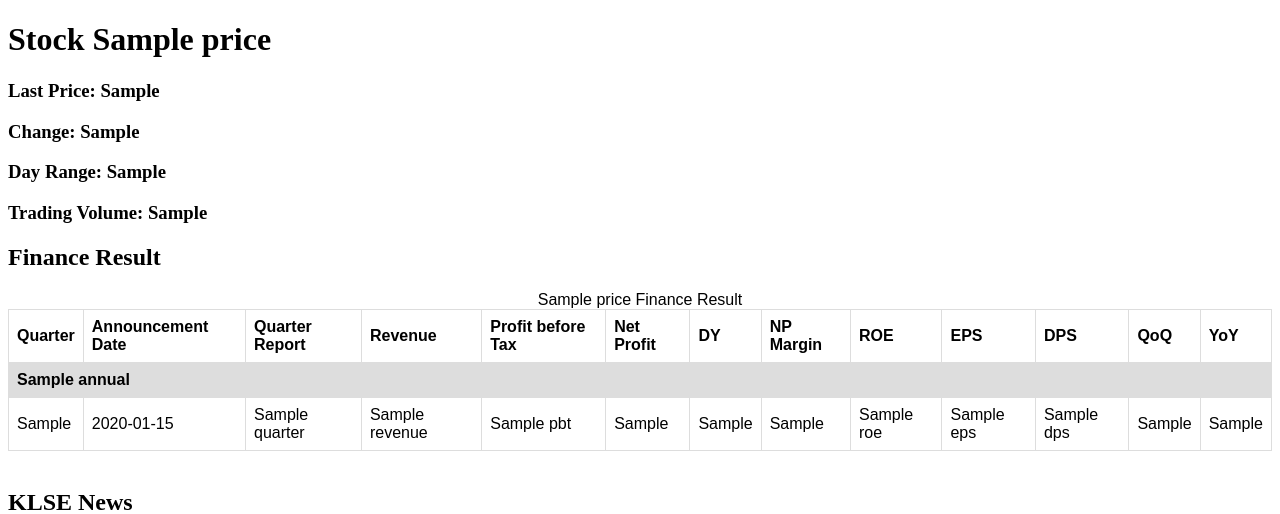
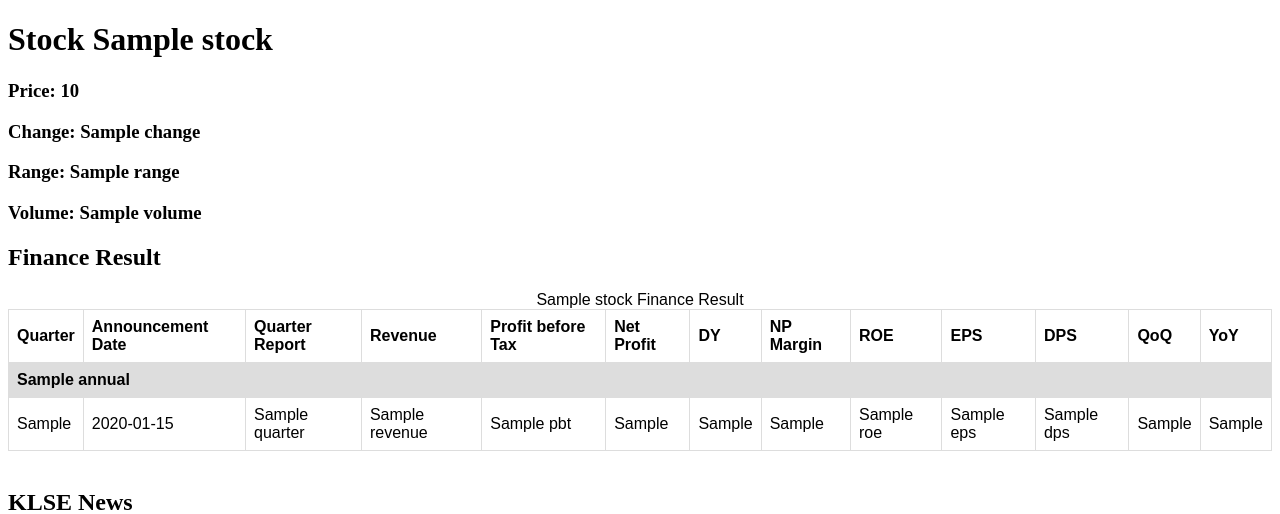
Before and after one commit to kerncl/bursa-stock-analysis, a Flask app: template src/web/templates/stock.html in a window 1280 px wide. Shown: the top 514 px of the page. Run offline with Flask 2, Linux system fonts and the light colour scheme; the template is opened without the code that fills it: most values are stand-ins (such as "Sample title", 1, 10 or a date in 2020).

Commit message:
improve code on finance.pu

```diff
--- a/src/web/frontend/routes.py
+++ b/src/web/frontend/routes.py
@@ -1,6 +1,5 @@
 # Std Library
 import pathlib
-from collections import OrderedDict
 
 # 3rd Party Lib
 from flask import Flask
@@ -60,11 +59,11 @@ def stock(code):  # code obtain from url_for **kwargs
     #     print(platform)
     #     print(news_list)
     # pass
-    stock_data = Stock(code)
+    stock = Stock(code)
     return render_template('stock.html',
                            result=news,
-                           finance=stock_data.finance_result(),
-                           price=stock_data.stock_price())
+                           finance=stock.finance_result(),
+                           stock=stock)
 
 
 @app.route('/stock/api', methods=['GET'])
@@ -73,10 +72,10 @@ def api():
     code = query_param.get('code', None)
     if code:
         api_stock = Stock(code)
-        finance_result = api_stock.finance_result()
-        return jsonify(stock='MAYBANK',
+        return jsonify(stock=api_stock.name,
                        code=code,
-                       finance=finance_result)
+                       price=api_stock.price,
+                       finance=api_stock.finance_result())
 
     return f"<p>Unable related information," \
            f" we only support finance data by providing us stock code</p>"
--- a/src/web/templates/stock.html
+++ b/src/web/templates/stock.html
@@ -6,14 +6,14 @@
     <link rel="stylesheet" href="{{ url_for('static', filename='custom.css')}}"/>
 </head>
 <body>
-    <h1> Stock {{ price.name }}</h1>
-    <h3> Last Price: {{ price['Last Price'] }} </h3>
-    <h3> Change: {{ price["Today's Change"] }} </h3>
-    <h3> Day Range: {{ price["Day's Range"] }} </h3>
-    <h3> Trading Volume: {{ price['Trading Volume'] }}</h3>
+    <h1> Stock {{ stock.name }}</h1>
+    <h3> Price: {{ stock.price }} </h3>
+    <h3> Change: {{ stock.change }} </h3>
+    <h3> Range: {{ stock.range }} </h3>
+    <h3> Volume: {{ stock.volume }}</h3>
     <h2> Finance Result </h2>
     <table>
-        <caption>{{ price.name }} Finance Result</caption>
+        <caption>{{ stock.name }} Finance Result</caption>
         <tr>
             <th>Quarter</th>
             <th>Announcement Date</th>
```
Also changed, not shown: src/build_data/finance.py (+7 -78 lines).
